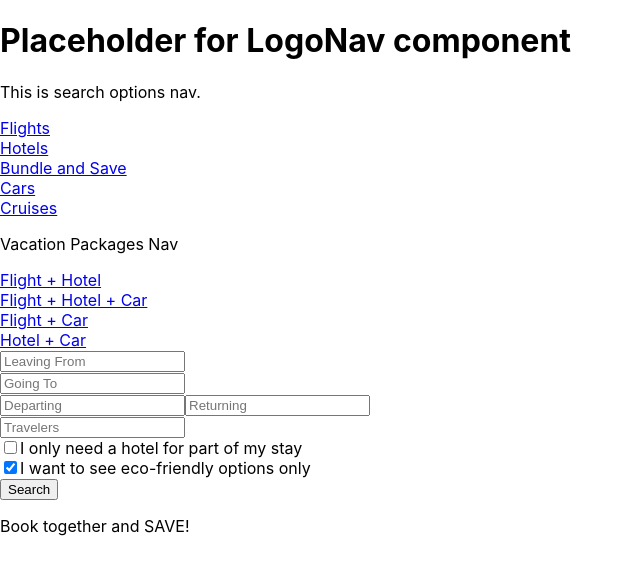
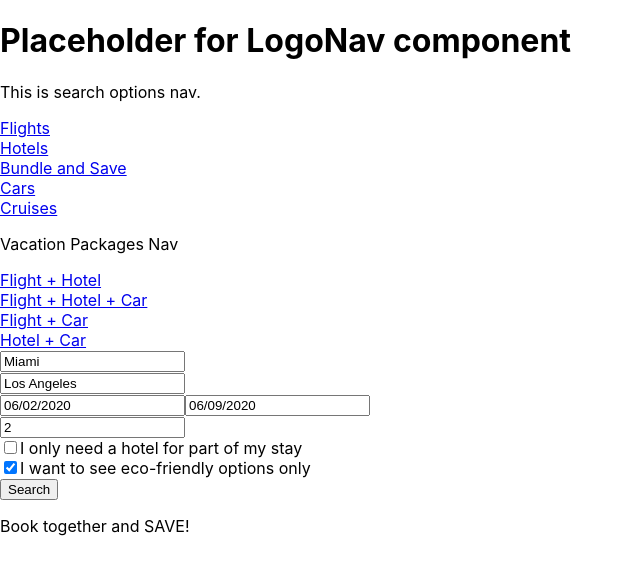
Before and after one commit to jngong/expedia-eco, a React (Create React App) app in the folder client/: page / in a window 1280 px wide. Shown: the top 574 px of the page, without its empty margins (0-640 px from the left). Built offline with nearby package versions, Linux system fonts and the light colour scheme.

Commit message:
building out handleChange and handleClick methods

```diff
--- a/client/src/App.js
+++ b/client/src/App.js
@@ -21,25 +21,43 @@ class App extends Component {
         travelers: 2,
         hotelCheckbox: false,
         ecoFriendlyCheckbox: true
-      }
-  }
+      },
+      cityId: 2
+    }
+    this.handleTextChange = this.handleTextChange.bind(this)
+    this.handleCheckChange = this.handleCheckChange.bind(this)
   }
 
    //Set up handleChange function to capture data from form input fields
-  handleChange = () => {
+       //For checkboxes, need to set state for tripSearch.[name] to checked.
+      //For all other values, need to set state for tripSearch.[name] to value.
 
+  handleTextChange = event => {
+    const updatedField = { [event.target.name]: event.target.value }
+    const updatedSearch = Object.assign(this.state.tripSearch, updatedField)
+    this.setState({ tripSearch: updatedSearch })
+    console.log(updatedField)
+    console.log(updatedSearch)
   }
 
-  handleSubmit = () => {
-
+  handleCheckChange = (event) => {
+    const updatedField = { [event.target.name]: event.target.checked }
+    const updatedSearch = Object.assign(this.state.tripSearch, updatedField)
+    this.setState({ tripSearch: updatedSearch })
   }
 
+
+  handleSubmit = (event) => {
+    event.preventDefault()
+    //When the form is submitted, it needs to do two things. 1: compare the destCity value to our list of cities to set the state of CityId and 2: push to the next page in the user flow (HotelList)
+      this.props.history.push(`/hotels`)
+  }
 
   render() {
 
     return (
       <React.Fragment>
-        <Route exact path='/' component={props => <Home {...props} tripSearch={this.state.tripSearch}/> } />
+        <Route exact path='/' component={props => <Home {...props} tripSearch={this.state.tripSearch} handleTextChange={this.handleTextChange} handleCheckChange={this.handleCheckChange} handleSubmit={this.handleSubmit} /> } />
         <Route exact path='/hotels' component={HotelList} />
         <Route exact path='/hotels/:hotel_id' component={Hotel} />
         <Route exact path='/hotels/:hotel_id/confirmation' component={Confirmation} />
--- a/client/src/components/home-subcomponents/SearchForm.jsx
+++ b/client/src/components/home-subcomponents/SearchForm.jsx
@@ -7,35 +7,40 @@ const SearchForm = (props) => {
                 <input
                     type="text"
                     placeholder="Leaving From"
-                    // value={props.tripSearch.departCity}
+                    value={props.tripSearch.departCity}
                     name="departCity"
+                    onChange={props.handleTextChange}
                 />
                 <br/>
                 <input
                     type="text"
                     placeholder="Going To"
-                    // value={props.tripSearch.destCity}
+                    value={props.tripSearch.destCity}
                     name="destCity"
+                    onChange={props.handleTextChange}
                 />
                 <br/>
                 <input
                     type="text"
                     placeholder="Departing"
-                    // value={props.tripSearch.departDate}
+                    value={props.tripSearch.departDate}
                     name="departDate"
+                    onChange={props.handleTextChange}
                 />
                 <input
                     type="text"
                     placeholder="Returning"
-                    // value={props.tripSearch.returnDate}
+                    value={props.tripSearch.returnDate}
                     name="returnDate"
+                    onChange={props.handleTextChange}
                 />
                 <br/>
                 <input
                     type="text"
                     placeholder="Travelers"
-                    // value={props.tripSearch.travelers}
+                    value={props.tripSearch.travelers}
                     name="travelers"
+                    onChange={props.handleTextChange}
                 />
                 <br/>
 
@@ -44,6 +49,7 @@ const SearchForm = (props) => {
                         type="checkbox"
                         checked={props.tripSearch.hotelCheckbox}
                         name="hotelCheckbox"
+                        onChange={props.handleCheckChange}
                     />
                     I only need a hotel for part of my stay
                 </label>
@@ -55,6 +61,7 @@ const SearchForm = (props) => {
                         type="checkbox"
                         checked={props.tripSearch.ecoFriendlyCheckbox}
                         name="ecoFriendlyCheckbox"
+                        onChange={props.handleCheckChange}
                     />
                     I want to see eco-friendly options only
                     </label>
--- a/client/src/components/routes/Home.jsx
+++ b/client/src/components/routes/Home.jsx
@@ -12,7 +12,8 @@ const Home = (props) => {
             <SearchVacationPackagesNav />
             <SearchForm
                 tripSearch={props.tripSearch}
-                handleChange={props.handleChange}
+                handleTextChange={props.handleTextChange}
+                handleCheckChange={props.handleCheckChange}
                 handleSubmit={props.handleSubmit}
             />
             <p>Book together and SAVE!</p>
```
